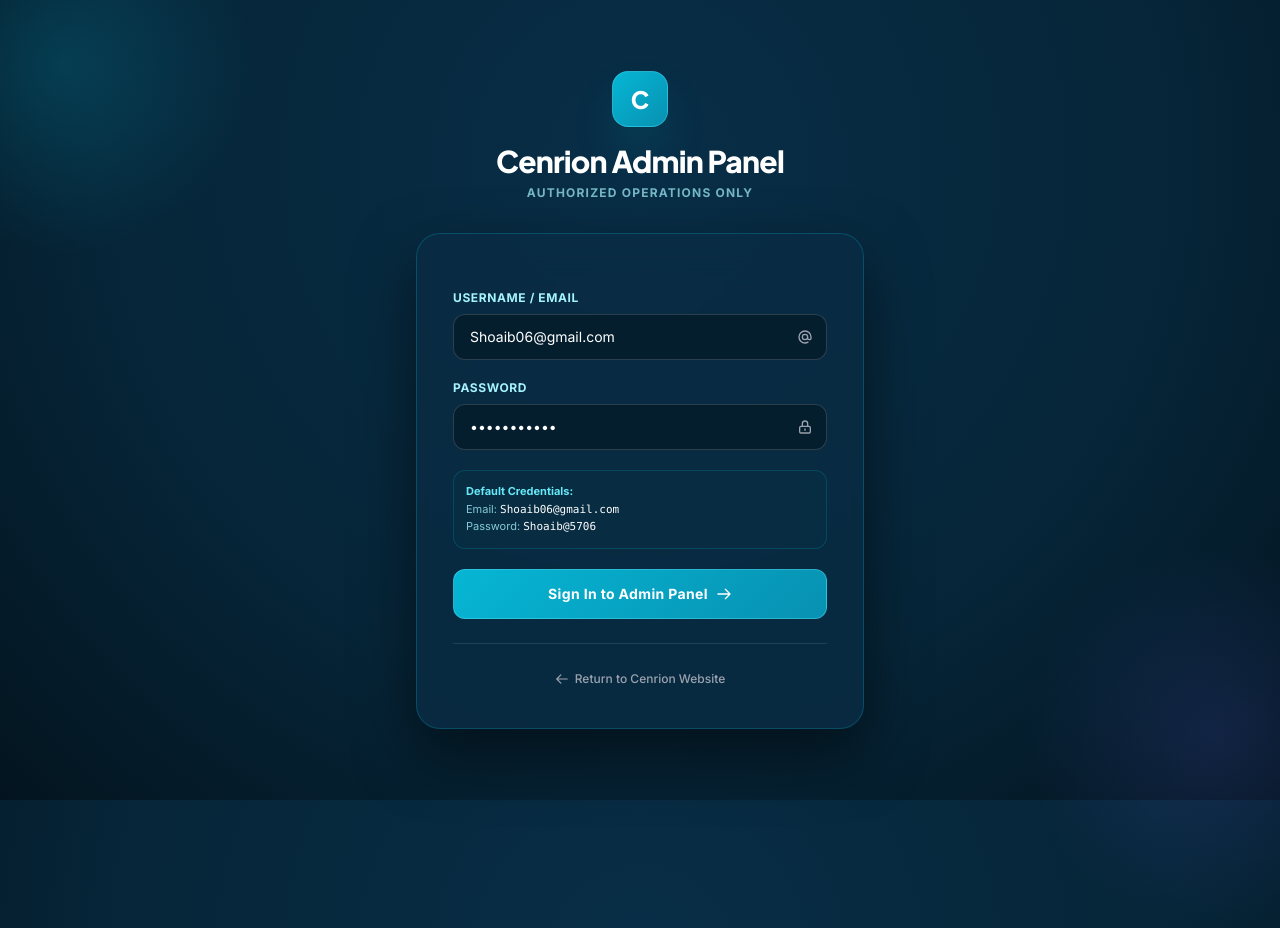
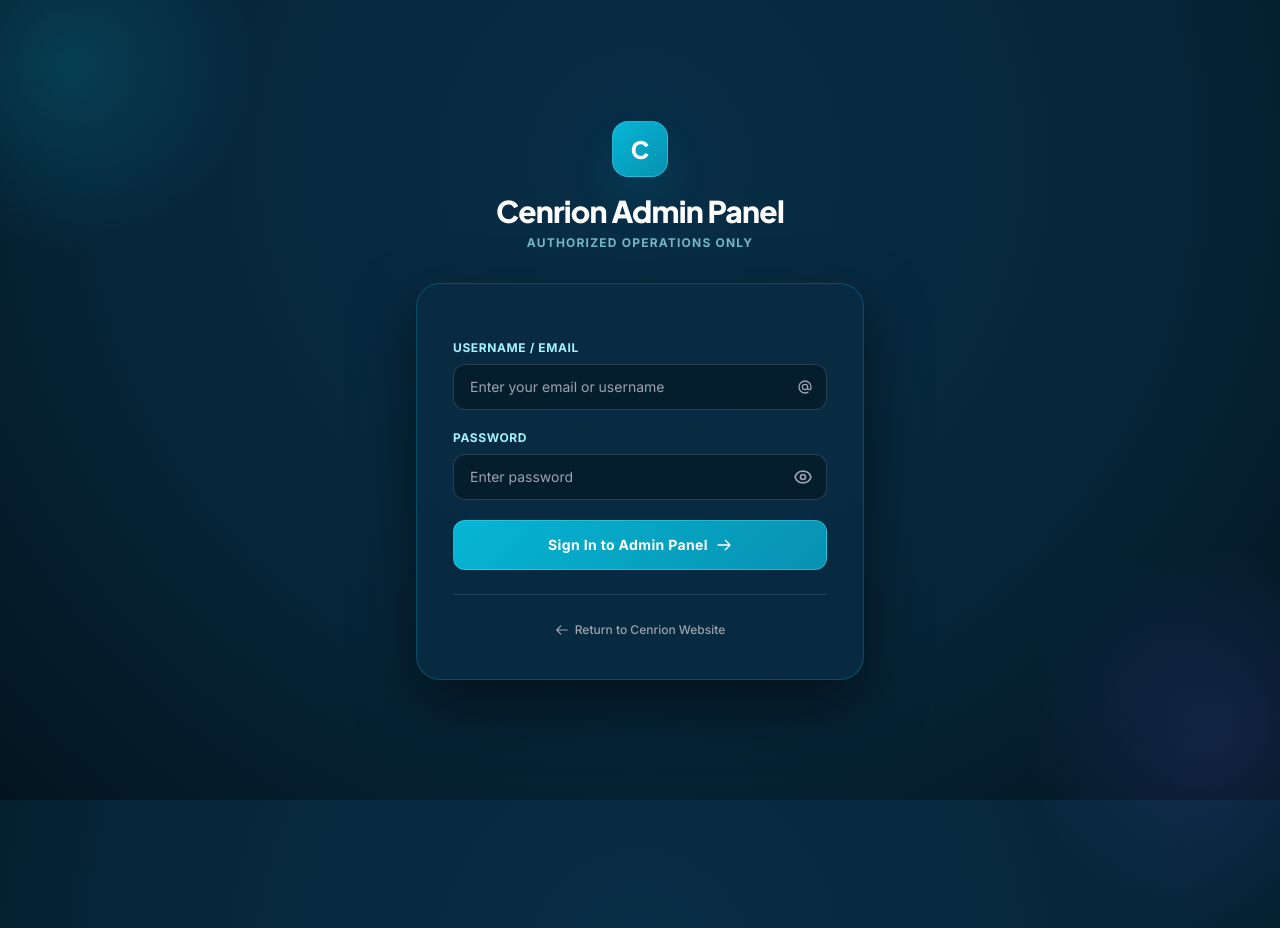
Before and after one commit to gusaibhavin88/cenrion, a Laravel app: page /adminpanel/login in a window 1280 px wide; the page is wider, and only the part inside the window is pictured. Run offline with Laravel 12, Linux system fonts and the light colour scheme; data comes from the database, SQL or seed files in the repository; parts of the project's set-up code (start-up, migrations or seed data) failed here and were passed over; some libraries are stand-ins or nearby versions.

Commit message:
feat: Enhance login form with password visibility toggle and improved placeholder text

```diff
--- a/cenrion/resources/views/admin/login.blade.php
+++ b/cenrion/resources/views/admin/login.blade.php
@@ -88,10 +88,11 @@
                             type="text"
                             name="email"
                             id="email"
-                            value="{{ old('email', 'Shoaib06@gmail.com') }}"
+                            value="{{ old('email', '') }}"
                             required
+                            autocomplete="username"
                             class="w-full px-4 py-3 rounded-xl bg-black/30 border border-white/15 text-white placeholder-gray-400 text-sm focus:outline-none focus:border-cyan-400 focus:ring-2 focus:ring-cyan-400/20 transition-all font-sans"
-                            placeholder="Shoaib06@gmail.com"
+                            placeholder="Enter your email or username"
                         >
                         <div class="absolute inset-y-0 right-0 pr-3.5 flex items-center pointer-events-none text-gray-400">
                             <svg class="w-4 h-4" fill="none" viewBox="0 0 24 24" stroke="currentColor"><path stroke-linecap="round" stroke-linejoin="round" stroke-width="2" d="M16 12a4 4 0 10-8 0 4 4 0 008 0zm0 0v1.5a2.5 2.5 0 005 0V12a9 9 0 10-9 9m4.5-1.206a8.959 8.959 0 01-4.5 1.206"/></svg>
@@ -99,7 +100,7 @@
                     </div>
                 </div>
 
-                {{-- Password Input --}}
+                {{-- Password Input with Eye Toggle --}}
                 <div>
                     <label for="password" class="block text-xs font-bold uppercase tracking-wider text-cyan-200 mb-2">
                         Password
@@ -109,22 +110,29 @@
                             type="password"
                             name="password"
                             id="password"
-                            value="Shoaib@5706"
                             required
-                            class="w-full px-4 py-3 rounded-xl bg-black/30 border border-white/15 text-white placeholder-gray-400 text-sm focus:outline-none focus:border-cyan-400 focus:ring-2 focus:ring-cyan-400/20 transition-all font-sans"
-                            placeholder="••••••••••••"
+                            autocomplete="current-password"
+                            class="w-full pl-4 pr-11 py-3 rounded-xl bg-black/30 border border-white/15 text-white placeholder-gray-400 text-sm focus:outline-none focus:border-cyan-400 focus:ring-2 focus:ring-cyan-400/20 transition-all font-sans"
+                            placeholder="Enter password"
                         >
-                        <div class="absolute inset-y-0 right-0 pr-3.5 flex items-center pointer-events-none text-gray-400">
-                            <svg class="w-4 h-4" fill="none" viewBox="0 0 24 24" stroke="currentColor"><path stroke-linecap="round" stroke-linejoin="round" stroke-width="2" d="M12 15v2m-6 4h12a2 2 0 002-2v-6a2 2 0 00-2-2H6a2 2 0 00-2 2v6a2 2 0 002 2zm10-10V7a4 4 0 00-8 0v4h8z"/></svg>
-                        </div>
+                        <button
+                            type="button"
+                            id="toggle-password"
+                            class="absolute inset-y-0 right-0 pr-3.5 flex items-center text-gray-400 hover:text-cyan-300 transition-colors focus:outline-none cursor-pointer"
+                            title="Toggle password visibility"
+                            aria-label="Toggle password visibility"
+                        >
+                            {{-- Eye Open (shown when masked) --}}
+                            <svg id="eye-open" class="w-5 h-5" fill="none" viewBox="0 0 24 24" stroke="currentColor">
+                                <path stroke-linecap="round" stroke-linejoin="round" stroke-width="2" d="M15 12a3 3 0 11-6 0 3 3 0 016 0z"/>
+                                <path stroke-linecap="round" stroke-linejoin="round" stroke-width="2" d="M2.458 12C3.732 7.943 7.523 5 12 5c4.478 0 8.268 2.943 9.542 7-1.274 4.057-5.064 7-9.542 7-4.477 0-8.268-2.943-9.542-7z"/>
+                            </svg>
+                            {{-- Eye Slashed (shown when visible) --}}
+                            <svg id="eye-closed" class="w-5 h-5 hidden" fill="none" viewBox="0 0 24 24" stroke="currentColor">
+                                <path stroke-linecap="round" stroke-linejoin="round" stroke-width="2" d="M13.875 18.825A10.05 10.05 0 0112 19c-4.478 0-8.268-2.943-9.543-7a9.97 9.97 0 011.563-3.029m5.858.908a3 3 0 114.243 4.243M9.878 9.878l4.242 4.242M9.88 9.88l-3.29-3.29m7.532 7.532l3.29 3.29M3 3l18 18"/>
+                            </svg>
+                        </button>
                     </div>
-                </div>
-
-                {{-- Hint for admin credentials --}}
-                <div class="p-3 rounded-xl bg-cyan-950/40 border border-cyan-500/20 text-[11px] text-cyan-200/80 leading-relaxed">
-                    <span class="font-bold text-cyan-300">Default Credentials:</span><br>
-                    Email: <code class="text-white font-mono">Shoaib06@gmail.com</code><br>
-                    Password: <code class="text-white font-mono">Shoaib@5706</code>
                 </div>
 
                 {{-- Submit Button --}}
@@ -148,5 +156,28 @@
         </div>
     </div>
 
+
+    <script>
+        document.addEventListener('DOMContentLoaded', function () {
+            const toggleBtn = document.getElementById('toggle-password');
+            const passInput = document.getElementById('password');
+            const eyeOpen = document.getElementById('eye-open');
+            const eyeClosed = document.getElementById('eye-closed');
+
+            if (toggleBtn && passInput) {
+                toggleBtn.addEventListener('click', function () {
+                    const isPassword = passInput.getAttribute('type') === 'password';
+                    passInput.setAttribute('type', isPassword ? 'text' : 'password');
+                    if (isPassword) {
+                        eyeOpen.classList.add('hidden');
+                        eyeClosed.classList.remove('hidden');
+                    } else {
+                        eyeOpen.classList.remove('hidden');
+                        eyeClosed.classList.add('hidden');
+                    }
+                });
+            }
+        });
+    </script>
 </body>
 </html>
```
